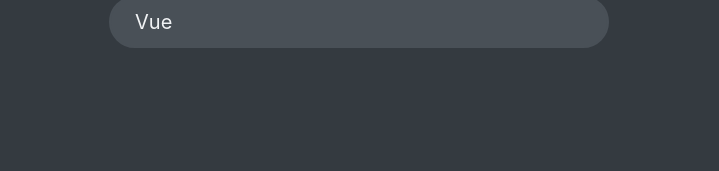
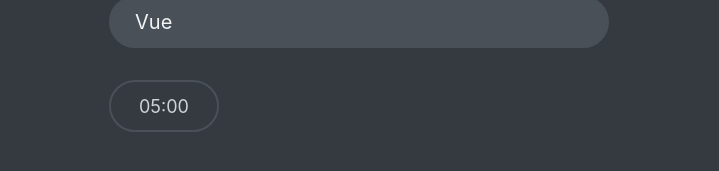
Before and after one commit to OkMoroz/React-course, a React (Create React App) app in the folder 10-react-quiz/: page / in a window 1280 px wide. Both pictures are taken after a click on the button "Let's start". Shown: the part 493-664 px from the top of the page, without its empty margins (281-1000 px from the left). Built offline with nearby package versions, Linux system fonts and the light colour scheme; data requests are answered from the project's data file.

Commit message:
secondsRemaining

```diff
--- a/10-react-quiz/src/components/App.js
+++ b/10-react-quiz/src/components/App.js
@@ -1,15 +1,18 @@
+import { useEffect, useReducer } from "react";
+
 import React from "react";
 import Header from "./Header";
 import Main from "./Main";
 import Loader from "./Loader";
 import Error from "./Error";
 import StartScreen from "./StartScreen";
+import Progress from "./Progress";
+import FinishScreen from "./FinishScreen";
 import Question from "./Question";
 import NextButton from "./NextButton";
+import Footer from "./Footer";
 
-import { useEffect, useReducer } from "react";
-import Progress from "./Progress";
-import FinishScreen from "./FinishScreen";
+import Timer from "./Timer";
 
 const initialState = {
   questions: [],
@@ -19,6 +22,7 @@ const initialState = {
   answer: null,
   points: 0,
   highscore: 0,
+  secondsRemaining: 10,
 };
 function reducer(state, action) {
   switch (action.type) {
@@ -113,12 +117,16 @@ export default function App() {
               dispatch={dispatch}
               answer={answer}
             />
+
+            <Footer>
+              <Timer />
               <NextButton
                 dispatch={dispatch}
                 answer={answer}
                 numQuestions={numQuestions}
                 index={index}
               />
+            </Footer>
           </>
         )}
         {status === "finished" && (
--- a/10-react-quiz/src/components/Timer.js
+++ b/10-react-quiz/src/components/Timer.js
@@ -0,0 +1,10 @@
+import { useEffect } from "react";
+function Timer() {
+  useEffect(function () {
+    setInterval(function () {
+      // console.log("tick");
+    }, 1000);
+  }, []);
+  return <div className="timer">05:00</div>;
+}
+export default Timer;
```
Lines whose indentation alone changed are shown as unchanged.
